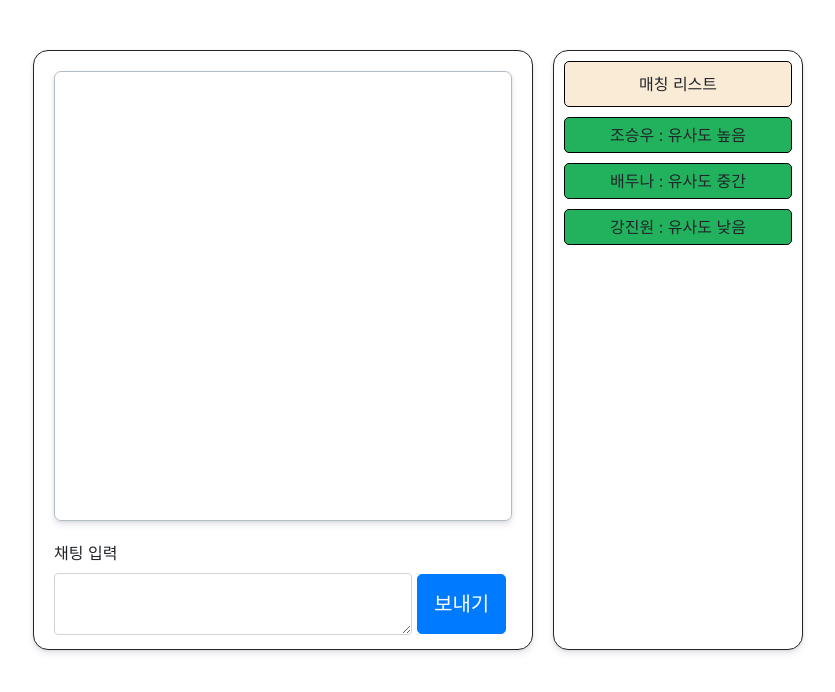
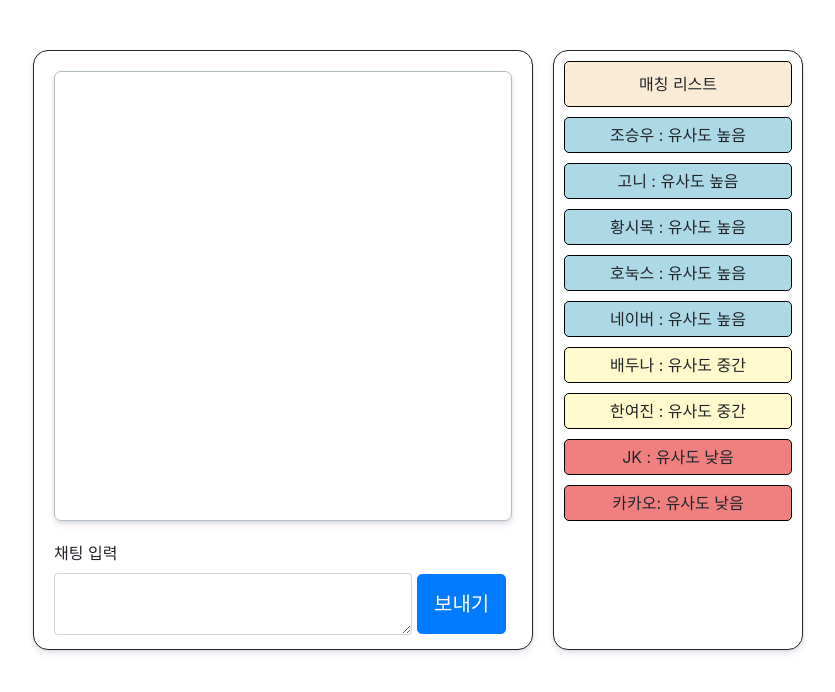
Before and after one commit to boostcamp-2020/relay_16, a plain HTML site: page front/chat.html in a window 1280 px wide. Shown: the whole page, without its empty margins (222-1057 px from the left). Drawn offline with nearby package versions, Linux system fonts and the light colour scheme; no server answers.

Commit message:
matchlistUpdate

```diff
--- a/front/chat.html
+++ b/front/chat.html
@@ -1,5 +1,6 @@
 <!DOCTYPE html>
 <html>
+
 <head>
   <meta charset="utf-8">
   <title>채팅</title>
@@ -21,11 +22,13 @@
       margin-top: 50px;
       padding: 10px;
     }
+
     #chatInput {
       margin-top: 10px;
       width: 100%;
     }
-      #talk{
+
+    #talk {
       overflow-y: auto;
       margin-top: 10px;
       border: 1px solid #b2bec3;
@@ -36,7 +39,7 @@
     }
 
     /* match css */
-      #matchbox{
+    #matchbox {
       border: 1px solid;
       height: 600px;
       width: 250px;
@@ -44,12 +47,12 @@
       border-radius: 15px;
       box-shadow: 0 4px 6px rgba(50, 50, 93, 0.11), 0 1px 3px rgba(0, 0, 0, 0.08);
       margin-top: 50px;
-        margin-left:20px;
+      margin-left: 20px;
       padding: 10px;
     }
 
-      #matchTitle{
-        background-color : antiquewhite;
+    #matchTitle {
+      background-color: antiquewhite;
       border: 1px solid black;
       border-radius: 5px;
       padding: 10px;
@@ -57,8 +60,8 @@
       margin-bottom: 10px;
     }
 
-      .nickName{
-        background-color : rgb(34, 178, 94);
+    .nickName {
+
       border: 1px solid black;
       border-radius: 5px;
       padding: 5px;
@@ -66,13 +69,25 @@
       margin-bottom: 10px;
     }
 
+    .matchHigh {
+      background-color: lightblue;
+    }
+
+    .matchMiddle {
+      background-color: lemonchiffon
+    }
+
+    .matchLow {
+      background-color: lightcoral;
+    }
   </style>
 </head>
+
 <body>
   <class class="row justify-content-md-center">
 
     <div id="chatbox">
-        <div  class="row justify-content-md-center">
+      <div class="row justify-content-md-center">
         <div id="talk">
 
         </div>
@@ -81,10 +96,11 @@
 
         <div class="form-group" id="chatInput" style="padding: 10px">
           <label for="exampleFormControlTextarea1">채팅 입력</label>
-        <div class= "form-inline">
+          <div class="form-inline">
 
             <textarea class="form-control" id="test" rows="2" style="width: 358px; margin-right: 5px "></textarea>
-          <button type="submit" onclick="send()" style="float:right; height: 60px;" class="btn btn-primary btn-lg">보내기</button>
+            <button type="submit" onclick="send()" style="float:right; height: 60px;"
+              class="btn btn-primary btn-lg">보내기</button>
 
           </div>
         </div>
@@ -93,9 +109,15 @@
     <div id="matchbox">
       <div id="matchTitle">매칭 리스트</div>
       <!--dummy data-->
-        <div class="nickName">조승우 : 유사도 높음</div>
-        <div class="nickName">배두나 : 유사도 중간</div>
-        <div class="nickName">강진원 : 유사도 낮음</div>
+      <div class="nickName matchHigh">조승우 : 유사도 높음</div>
+      <div class="nickName matchHigh">고니 : 유사도 높음</div>
+      <div class="nickName matchHigh">황시목 : 유사도 높음</div>
+      <div class="nickName matchHigh">호눅스 : 유사도 높음</div>
+      <div class="nickName matchHigh">네이버 : 유사도 높음</div>
+      <div class="nickName matchMiddle">배두나 : 유사도 중간</div>
+      <div class="nickName matchMiddle">한여진 : 유사도 중간</div>
+      <div class="nickName matchLow">JK : 유사도 낮음</div>
+      <div class="nickName matchLow">카카오: 유사도 낮음</div>
     </div>
   </class>
   </div>
@@ -120,13 +142,14 @@
   <!-- Optional JavaScript -->
   <!-- jQuery first, then Popper.js, then Bootstrap JS -->
   <script src="https://code.jquery.com/jquery-3.5.1.slim.min.js"
-        integrity="sha384-DfXdz2htPH0lsSSs5nCTpuj/zy4C+OGpamoFVy38MVBnE+IbbVYUew+OrCXaRkfj"
-        crossorigin="anonymous"></script>
+    integrity="sha384-DfXdz2htPH0lsSSs5nCTpuj/zy4C+OGpamoFVy38MVBnE+IbbVYUew+OrCXaRkfj" crossorigin="anonymous">
+  </script>
   <script src="https://cdn.jsdelivr.net/npm/popper.js@1.16.1/dist/umd/popper.min.js"
-        integrity="sha384-9/reFTGAW83EW2RDu2S0VKaIzap3H66lZH81PoYlFhbGU+6BZp6G7niu735Sk7lN"
-        crossorigin="anonymous"></script>
+    integrity="sha384-9/reFTGAW83EW2RDu2S0VKaIzap3H66lZH81PoYlFhbGU+6BZp6G7niu735Sk7lN" crossorigin="anonymous">
+  </script>
   <script src="https://stackpath.bootstrapcdn.com/bootstrap/4.5.2/js/bootstrap.min.js"
-        integrity="sha384-B4gt1jrGC7Jh4AgTPSdUtOBvfO8shuf57BaghqFfPlYxofvL8/KUEfYiJOMMV+rV"
-        crossorigin="anonymous"></script>
+    integrity="sha384-B4gt1jrGC7Jh4AgTPSdUtOBvfO8shuf57BaghqFfPlYxofvL8/KUEfYiJOMMV+rV" crossorigin="anonymous">
+  </script>
 </body>
+
 </html>
```
Lines whose indentation alone changed are shown as unchanged.
